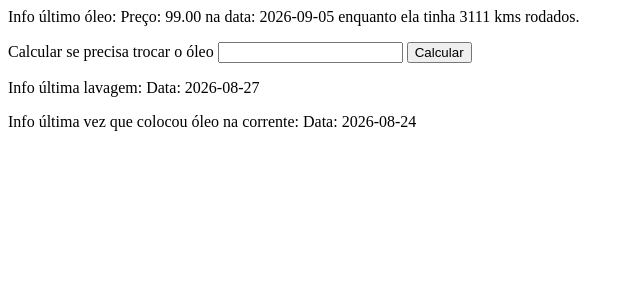
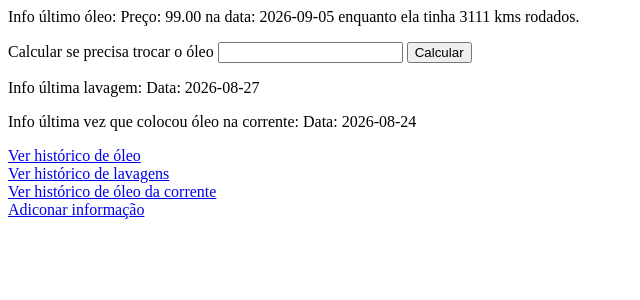
Before and after one commit to GabrielsOliveiira/houseDatabase, a Django app: page /moto/ in a window 1280 px wide. Shown: the top 300 px of the page, without its empty margins (0-640 px from the left). Run offline with Django 5.2, Linux system fonts and the light colour scheme; data comes from the database, SQL or seed files in the repository.

Commit message:
Adicionando link de acesso pelo html

```diff
--- a/moto/templates/moto/addItem.html
+++ b/moto/templates/moto/addItem.html
@@ -37,4 +37,5 @@
     </div>
 </form>
 
+<a href="{% url 'moto:index' %}">Voltar</a>
 <script src="{% static 'moto/js/addItem.js' %}"></script>
--- a/moto/templates/moto/index.html
+++ b/moto/templates/moto/index.html
@@ -18,4 +18,9 @@
 <p>Você deveria trocar o óleo da corrente</p>
 {% endif %}
 
+<a href="{% url 'moto:history' type='oil' %}">Ver histórico de óleo</a><br>
+<a href="{% url 'moto:history' type='washed' %}">Ver histórico de lavagens</a><br>
+<a href="{% url 'moto:history' type='chain' %}">Ver histórico de óleo da corrente</a><br>
+<a href="{% url 'moto:addInfo' %}">Adiconar informação</a>
+
 <script src="{% static 'moto/js/index.js' %}"></script>
--- a/moto/urls.py
+++ b/moto/urls.py
@@ -4,7 +4,7 @@ from . import views
 app_name = "moto"
 urlpatterns = [
     path('', views.index, name='index'),
-    path('adicionar_informacao', views.addInfo, name='index'),
+    path('adicionar_informacao', views.addInfo, name='addInfo'),
     path("history/<str:type>", views.history, name="history"),
     path("delete/washed/<int:id>/", views.delete_washed, name="delete_washed"),
     path("update/washed/<int:id>/", views.update_washed, name="update_washed")
```
